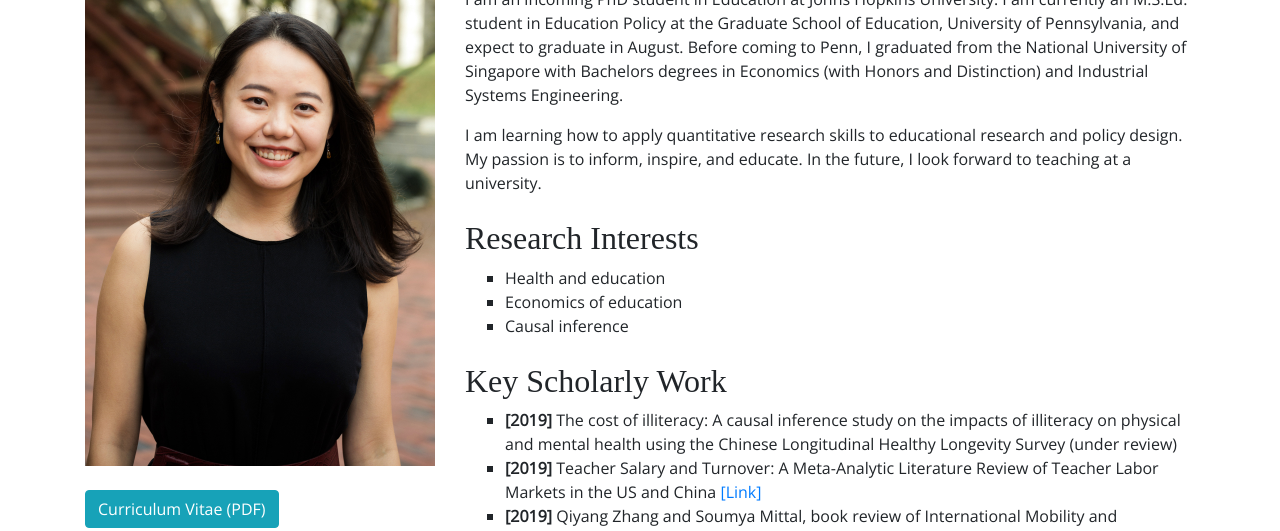
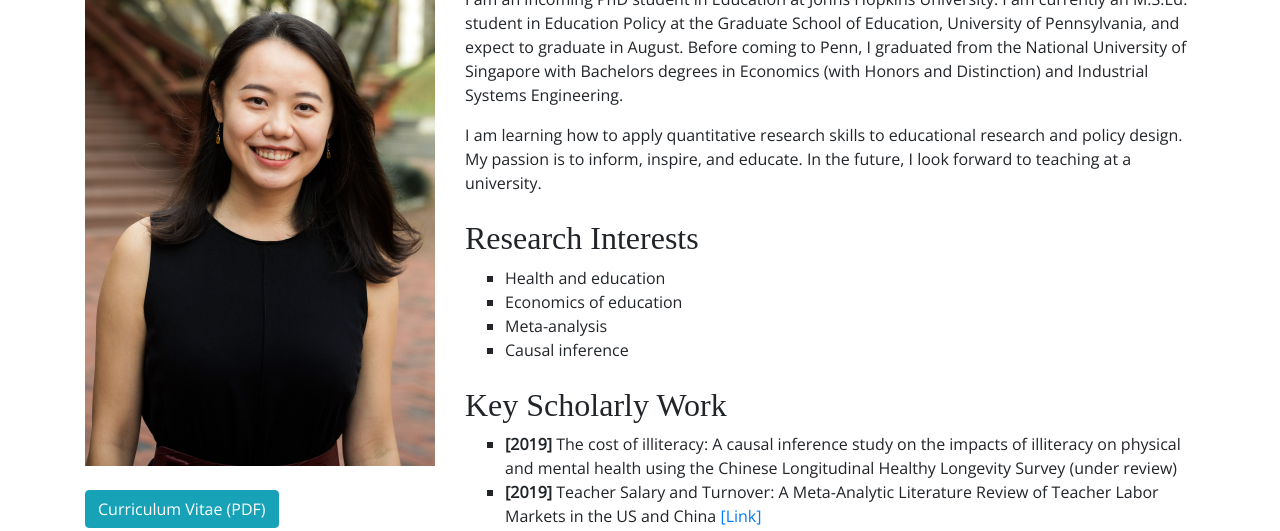
Before and after one commit to qiyangzh/qiyangzh_website_old, a plain HTML site: page index.html in a window 1280 px wide. Shown: the part 561-1092 px from the top of the page. Drawn offline with nearby package versions, Linux system fonts and the light colour scheme; a web font is replaced by a local one.

Commit message:
Hey I added in your new research interest!
Meta-analysis

```diff
--- a/index.html
+++ b/index.html
@@ -85,6 +85,7 @@
           <ul>
 	    <li>Health and education</li>
             <li>Economics of education</li>
+  	    <li>Meta-analysis</li>
 	    <li>Causal inference</li>
           </ul>
           <h2 class="mt-4 titlefont">Key Scholarly Work</h2>
```
